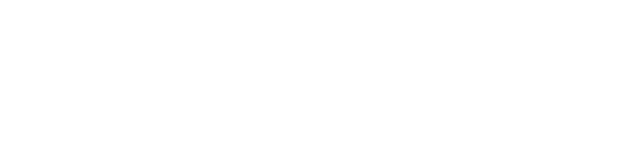
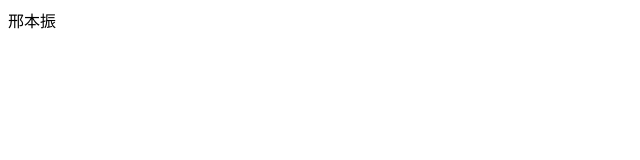
Before and after one commit to xingbenzhen/git_xbz, a plain HTML site: page index.html in a window 1280 px wide. Shown: the full height of the page, 0-640 px from the left. Drawn offline with Linux system fonts and the light colour scheme.

Commit message:
添加div

```diff
--- a/index.html
+++ b/index.html
@@ -9,7 +9,9 @@
 </head>
 
 <body>
-
+    <div class="box">
+        邢本振
+    </div>
 </body>
 
 </html>
```
